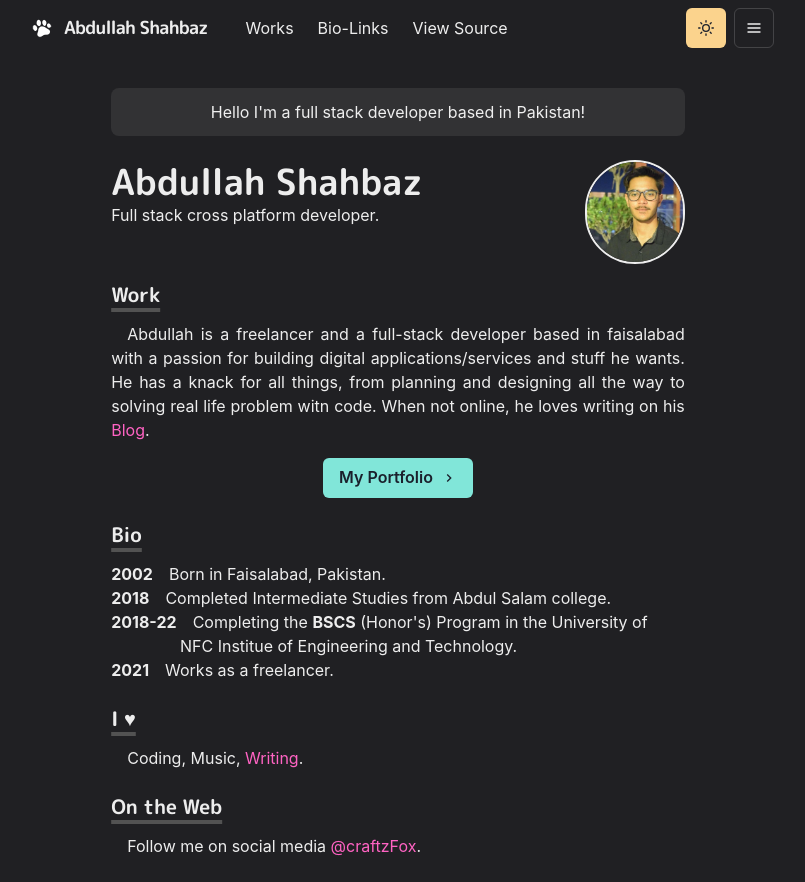
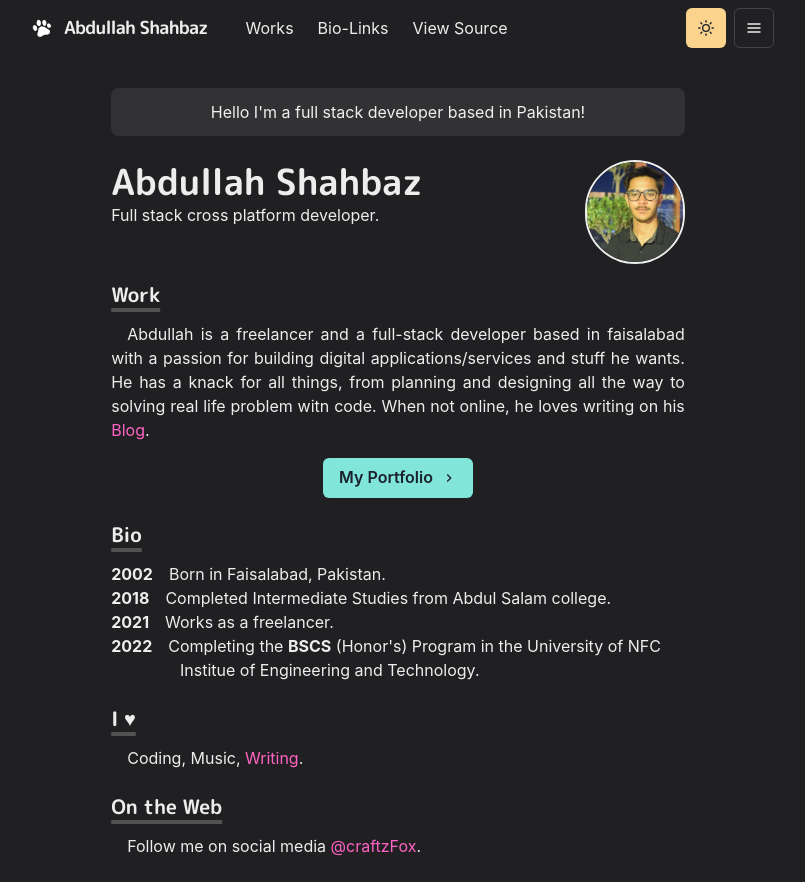
Before and after one commit to abdullah048/personal-portfolio, a Next.js app: page / in a window 1280 px wide. Shown: the whole page, without its empty margins (242-1047 px from the left). Built offline with nearby package versions, Linux system fonts and the light colour scheme.

Commit message:
production v9

```diff
--- a/src/pages/index.js
+++ b/src/pages/index.js
@@ -83,13 +83,13 @@ export default function Home() {
 					</BioSection>
 					{/* When i complete my graduation */}
 					<BioSection>
-						<BioYear>2018-22</BioYear>
+						<BioYear>2021</BioYear>
+						Works as a freelancer.
+					</BioSection>
+					<BioSection>
+						<BioYear>2022</BioYear>
 						Completing the <strong>BSCS</strong> (Honor&apos;s) Program in the
 						University of NFC Institue of Engineering and Technology.
-					</BioSection>
-					<BioSection>
-						<BioYear>2021</BioYear>
-						Works as a freelancer.
 					</BioSection>
 				</Section>
 				<Section delay={0.3}>
```
